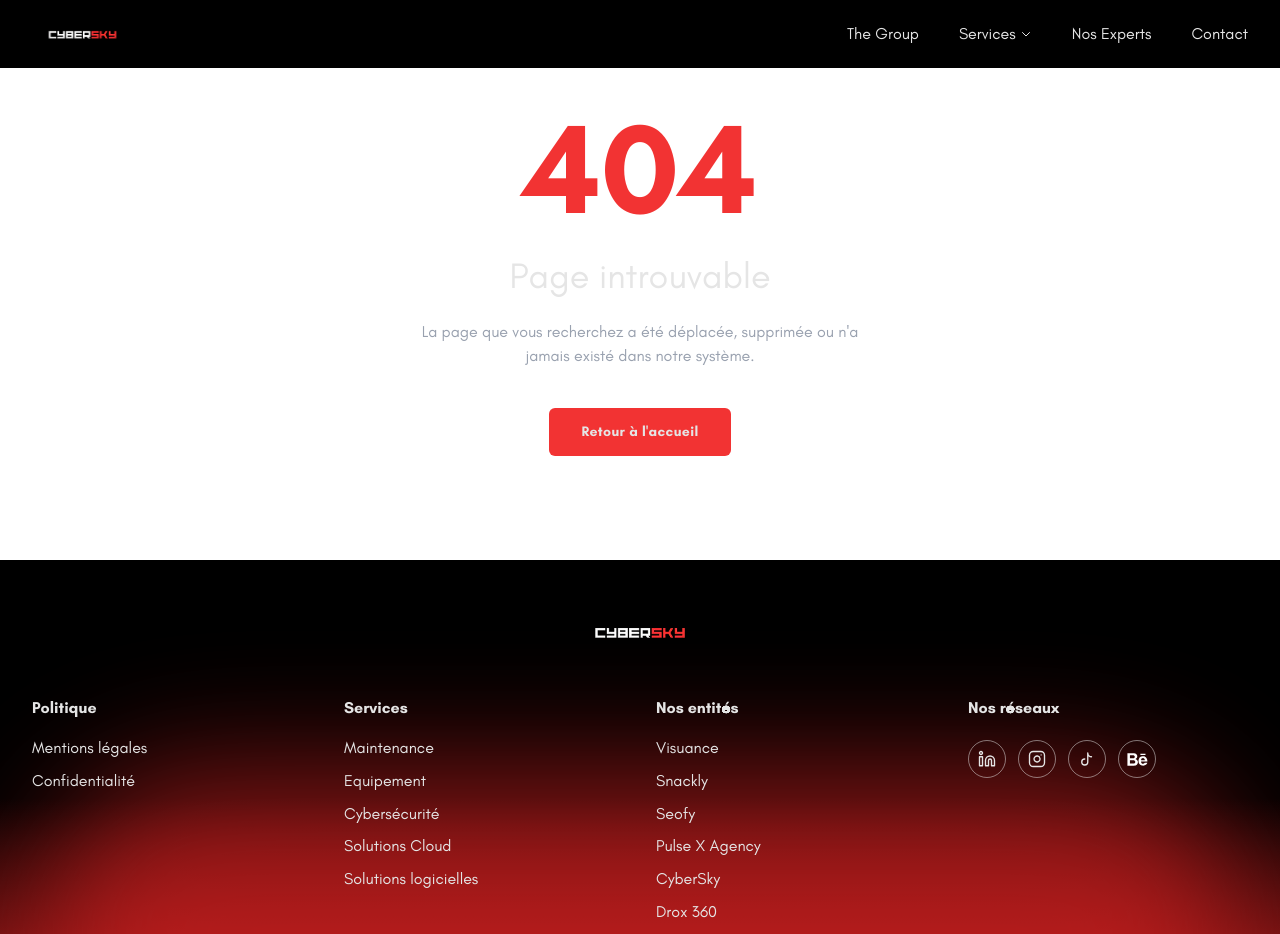
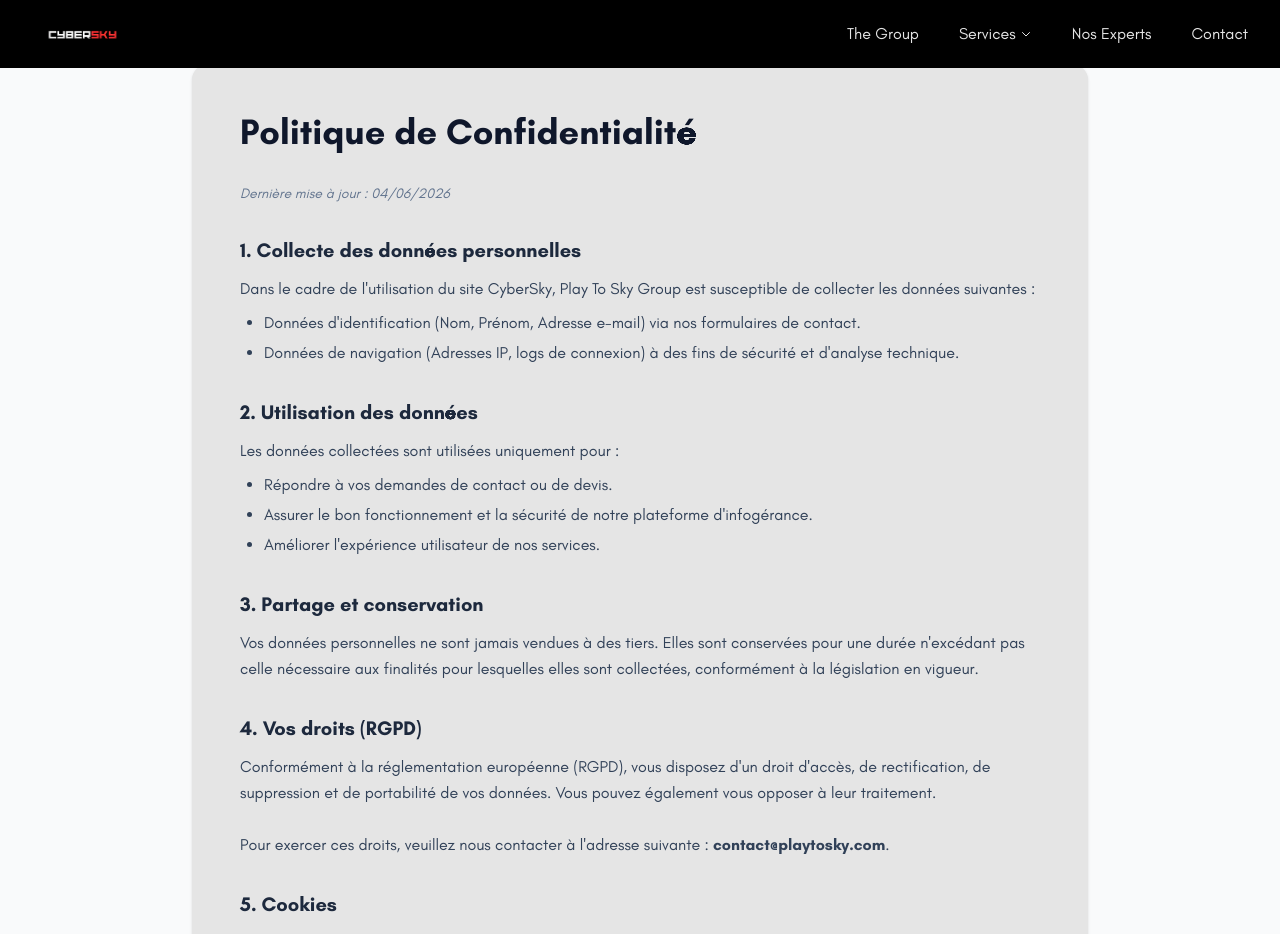
Before and after one commit to 4skygroup/cybersky, a React (Vite) app: page /confidentialite in a window 1280 px wide. Shown: the top 934 px of the page. Built offline with nearby package versions, Linux system fonts and the light colour scheme.

Commit message:
feat: add Policy & GDPR Pages

```diff
--- a/src/App.tsx
+++ b/src/App.tsx
@@ -4,6 +4,8 @@ import Header from '@/components/Header';
 import Footer from '@/components/footer/Footer';
 import ScrollToTop from './components/ScrollToTop';
 import { HelmetProvider } from 'react-helmet-async';
+import LegalNotice from '@/pages/LegalNotice';
+import PrivacyPolicy from '@/pages/LegalPolicy';
 
 // 1. Import Dynamique des pages
 const Home = lazy(() => import('@/pages/Home'));
@@ -37,6 +39,8 @@ function App() {
                 <Route path="/services/software" element={<Software />} />
                 <Route path="/experts" element={<Experts />} />
                 <Route path="/contact" element={<Contact />} />
+                <Route path="/mentions-legales" element={<LegalNotice />} />
+                <Route path="/confidentialite" element={<PrivacyPolicy />} />
                 <Route path="*" element={<NotFound />} />
               </Routes>
             </Suspense>
--- /dev/null
+++ b/src/pages/LegalNotice.tsx
@@ -0,0 +1,47 @@
+export default function LegalNotice() {
+    return (
+        <div className="w-full min-h-screen bg-gray-50 py-16 px-6">
+            <div className="max-w-4xl mx-auto bg-white p-8 md:p-12 shadow-sm rounded-2xl">
+                <h1 className="text-3xl md:text-4xl font-bold text-slate-900 mb-8">
+                    Mentions Légales
+                </h1>
+
+                <div className="space-y-8 text-slate-700 leading-relaxed">
+                    <section>
+                        <h2 className="text-xl font-semibold text-slate-800 mb-3">1. Éditeur du site</h2>
+                        <p>
+                            Le site <strong>CyberSky</strong> est édité par la société <strong>Play To Sky Group (4 Sky Group)</strong>.<br />
+                            Siège social : Paris, France.<br />
+                            Directeur de la publication : <em>Robbin-James Agoh</em>.
+                        </p>
+                    </section>
+
+                    <section>
+                        <h2 className="text-xl font-semibold text-slate-800 mb-3">2. Hébergement</h2>
+                        <p>
+                            Le site est hébergé par :<br />
+                            <strong>OVH</strong><br />
+                            Adresse : <em>56, rue de Monceau
+                                Paris, France</em><br />
+                            Téléphone : <em>+33 6 51 08 17 38</em>
+                        </p>
+                    </section>
+
+                    <section>
+                        <h2 className="text-xl font-semibold text-slate-800 mb-3">3. Propriété intellectuelle</h2>
+                        <p>
+                            L'ensemble de ce site relève de la législation française et internationale sur le droit d'auteur et la propriété intellectuelle. Tous les droits de reproduction sont réservés, y compris pour les documents téléchargeables et les représentations iconographiques et photographiques. La reproduction de tout ou partie de ce site sur un support électronique quel qu'il soit est formellement interdite sauf autorisation expresse du directeur de la publication.
+                        </p>
+                    </section>
+
+                    <section>
+                        <h2 className="text-xl font-semibold text-slate-800 mb-3">4. Limitation de responsabilité</h2>
+                        <p>
+                            Play To Sky Group s'efforce d'assurer au mieux de ses possibilités l'exactitude et la mise à jour des informations diffusées sur le site CyberSky. Toutefois, la société décline toute responsabilité pour toute imprécision, inexactitude ou omission portant sur des informations disponibles sur le site.
+                        </p>
+                    </section>
+                </div>
+            </div>
+        </div>
+    );
+}
--- /dev/null
+++ b/src/pages/LegalPolicy.tsx
@@ -0,0 +1,63 @@
+export default function PrivacyPolicy() {
+    return (
+        <div className="w-full min-h-screen bg-gray-50 py-16 px-6">
+            <div className="max-w-4xl mx-auto bg-white p-8 md:p-12 shadow-sm rounded-2xl">
+                <h1 className="text-3xl md:text-4xl font-bold text-slate-900 mb-8">
+                    Politique de Confidentialité
+                </h1>
+
+                <div className="space-y-8 text-slate-700 leading-relaxed">
+                    <p className="text-sm italic text-slate-500">
+                        Dernière mise à jour : {new Date().toLocaleDateString('fr-FR')}
+                    </p>
+
+                    <section>
+                        <h2 className="text-xl font-semibold text-slate-800 mb-3">1. Collecte des données personnelles</h2>
+                        <p>
+                            Dans le cadre de l'utilisation du site CyberSky, Play To Sky Group est susceptible de collecter les données suivantes :
+                        </p>
+                        <ul className="list-disc pl-6 mt-2 space-y-1">
+                            <li>Données d'identification (Nom, Prénom, Adresse e-mail) via nos formulaires de contact.</li>
+                            <li>Données de navigation (Adresses IP, logs de connexion) à des fins de sécurité et d'analyse technique.</li>
+                        </ul>
+                    </section>
+
+                    <section>
+                        <h2 className="text-xl font-semibold text-slate-800 mb-3">2. Utilisation des données</h2>
+                        <p>
+                            Les données collectées sont utilisées uniquement pour :
+                        </p>
+                        <ul className="list-disc pl-6 mt-2 space-y-1">
+                            <li>Répondre à vos demandes de contact ou de devis.</li>
+                            <li>Assurer le bon fonctionnement et la sécurité de notre plateforme d'infogérance.</li>
+                            <li>Améliorer l'expérience utilisateur de nos services.</li>
+                        </ul>
+                    </section>
+
+                    <section>
+                        <h2 className="text-xl font-semibold text-slate-800 mb-3">3. Partage et conservation</h2>
+                        <p>
+                            Vos données personnelles ne sont jamais vendues à des tiers. Elles sont conservées pour une durée n'excédant pas celle nécessaire aux finalités pour lesquelles elles sont collectées, conformément à la législation en vigueur.
+                        </p>
+                    </section>
+
+                    <section>
+                        <h2 className="text-xl font-semibold text-slate-800 mb-3">4. Vos droits (RGPD)</h2>
+                        <p>
+                            Conformément à la réglementation européenne (RGPD), vous disposez d'un droit d'accès, de rectification, de suppression et de portabilité de vos données. Vous pouvez également vous opposer à leur traitement.
+                            <br /><br />
+                            Pour exercer ces droits, veuillez nous contacter à l'adresse suivante : <strong>contact@playtosky.com</strong>.
+                        </p>
+                    </section>
+
+                    <section>
+                        <h2 className="text-xl font-semibold text-slate-800 mb-3">5. Cookies</h2>
+                        <p>
+                            Le site CyberSky utilise des cookies techniques strictement nécessaires à son fonctionnement. Si des cookies de suivi ou d'analyse sont mis en place, votre consentement explicite sera recueilli via un bandeau dédié lors de votre première visite.
+                        </p>
+                    </section>
+                </div>
+            </div>
+        </div>
+    );
+}
```
